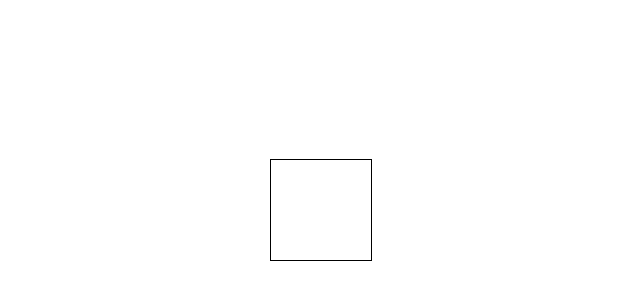
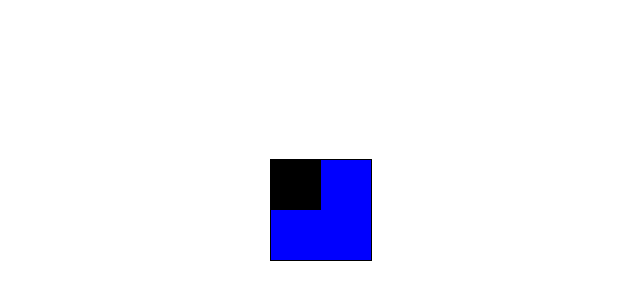
Before and after one commit to wheejinv/react_todo, a React (Create React App) app: page / in a window 1280 px wide. Shown: the part 190-490 px from the top of the page, without its empty margins (319-959 px from the left). Built offline with nearby package versions, Linux system fonts and the light colour scheme.

Commit message:
챕터9. 리액트 프로젝트에 Scss 사용하기.

```diff
--- a/src/App.js
+++ b/src/App.js
@@ -1,18 +1,18 @@
 import React, { Component } from "react";
 import classNames from 'classnames/bind';
-import styles from "./App.module.css";
+import styles from "./App.scss";
 
 const cx = classNames.bind(styles);
 
 class App extends Component {
 	render() {
-		const isBlue = Math.random() > 0.5;
+		const isBlue = true;
 
 		return (
 			<div className={cx('box', {
 				blue: isBlue,
 			})}>
-
+				<div className={cx('box-inside')}/>
 			</div>
 		);
 	}
--- /dev/null
+++ b/src/App.scss
@@ -0,0 +1,28 @@
+.box {
+  display: inline-block;
+  width: 100px;
+  height: 100px;
+  border: 1px solid black;
+  position: fixed;
+  top: 50%;
+  left: 50%;
+  transform: translate(-50%, -50%);
+
+  .box-inside {
+    background: black;
+    width: 50px;
+    height: 50px;
+  }
+
+  &.blue {
+    background: blue;
+  }
+
+  &:hover {
+    background: red;
+  }
+
+  &:active {
+    background: yellow;
+  }
+}
```
